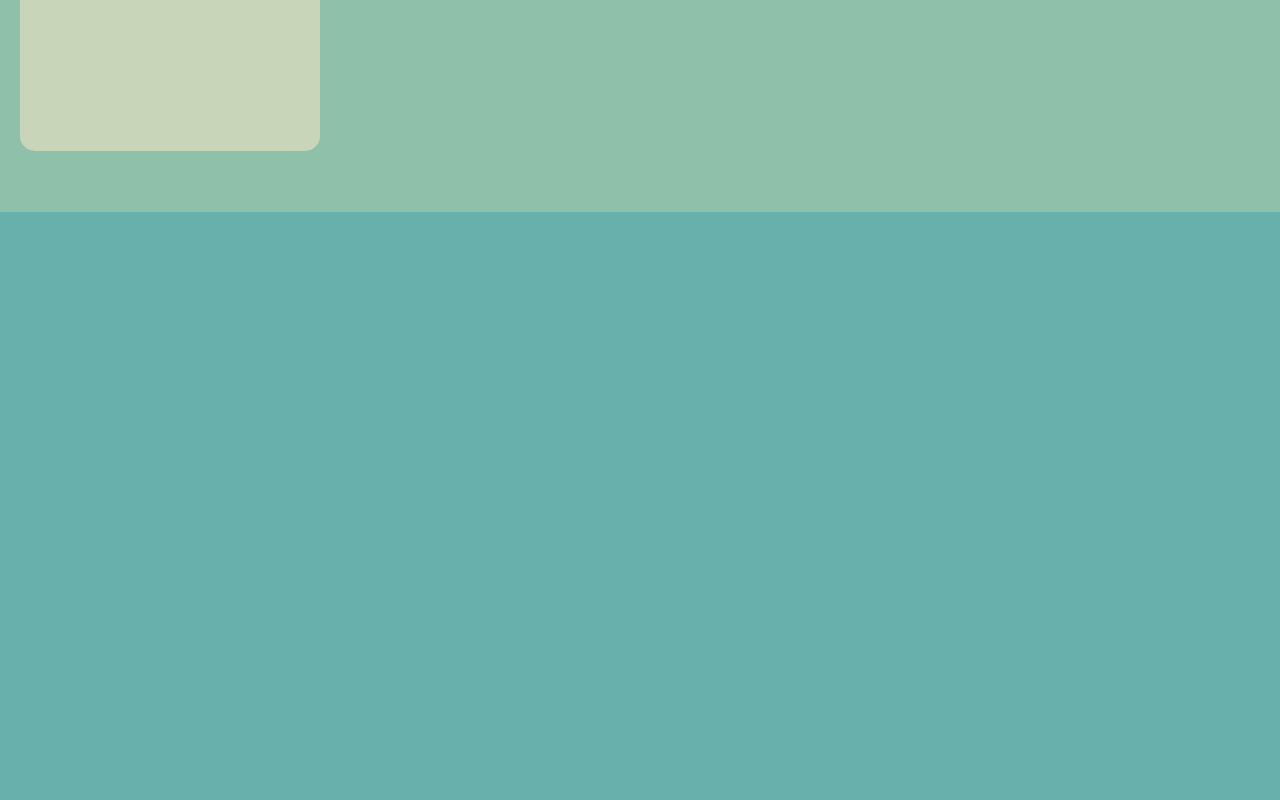
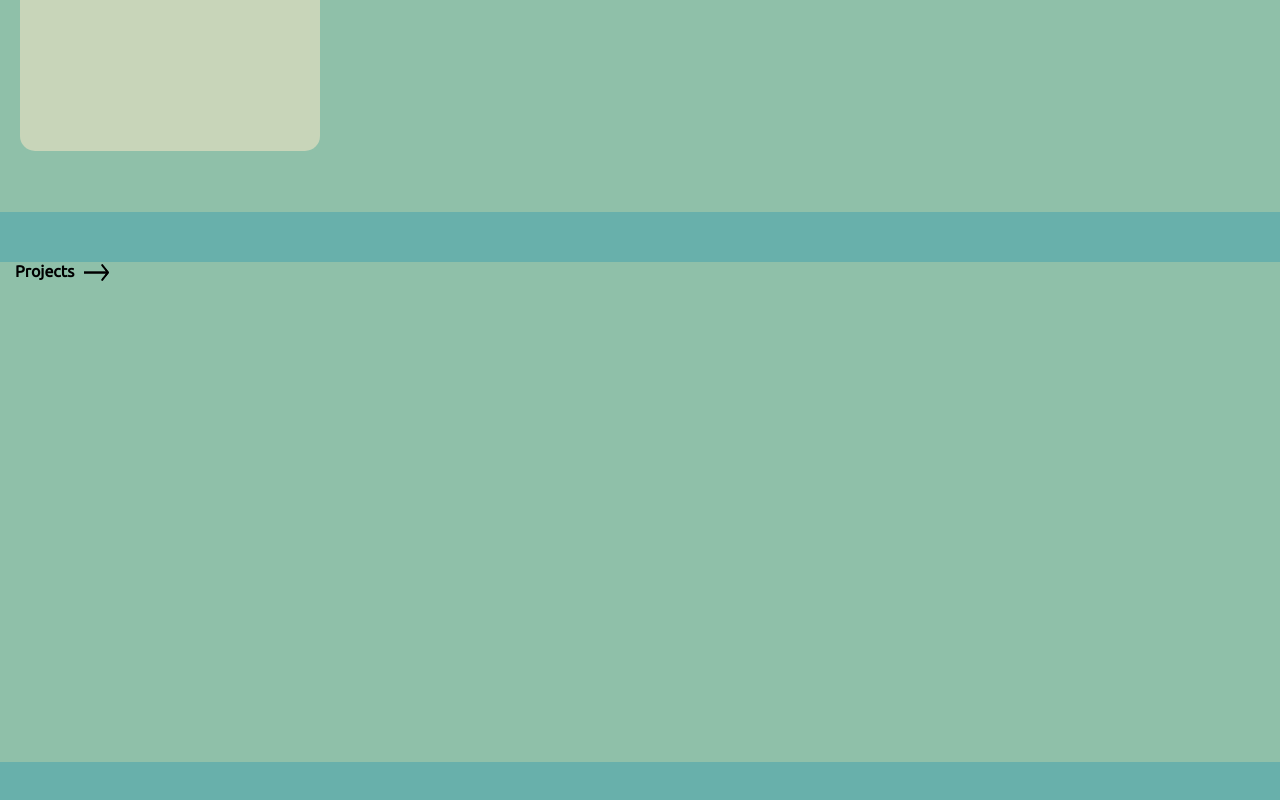
Before and after one commit to Noahbschool/portfolio-website-2, a plain HTML site: page index.html in a window 1280 px wide. Shown: the part 900-1700 px from the top of the page. Before the commit the page ends 1212 px from the top, so only its background shows below. Drawn offline with Linux system fonts and the light colour scheme.

Commit message:
started on projects

```diff
--- a/assets/css/style.css
+++ b/assets/css/style.css
@@ -74,6 +74,7 @@
 
 
 .work-experience{
+    margin-left: 15px;
     display: flex;
     width: 20%;
 }
@@ -110,3 +111,17 @@
     margin-top: 30px;
     margin-left: 10px;
 }
+
+#projects{
+    display: flex;
+    background-color: #8FC0A9;
+    width: 100%;
+    height: 500px;
+    flex-direction: column;
+}
+
+.projects-arrow-part{
+    display: flex;
+    flex-direction: row;
+    margin-left: 15px;
+}
--- a/index.html
+++ b/index.html
@@ -49,13 +49,17 @@
                 <img class="work-experience-arrow" src="assets/img/Arrow-1.png" alt="arrow" />
             </div>
             <div class="work-experience-placement">
-                    <img class="work-experience-logo" src="/assets/img/Jumbo_Logo.svg.png" alt="Jumbo Logo">
+                    <img class="work-experience-logo" src="assets/img/Jumbo_Logo.svg.png" alt="Jumbo Logo">
                     <h3 class="work-experience-job-title">Jumbo vers medewerker</h3>
                     <h5 class="work-experience-job-description">Work experience: 1 month as of dec 2025. <br> I mostly stock shelves in that section but i also sometimes work in the kitchen by packaging stuff. </h5>
             </div>
-
         </section>
-        <section id="projects"></section>
+        <section id="projects">
+            <div class="projects-arrow-part">
+                <h4>Projects</h4>
+            <img class="work-experience-arrow" src="assets/img/Arrow-1.png" alt="arrow">
+            </div>
+        </section>
         <section id="contact"></section>
     </main>
     <footer>
```
